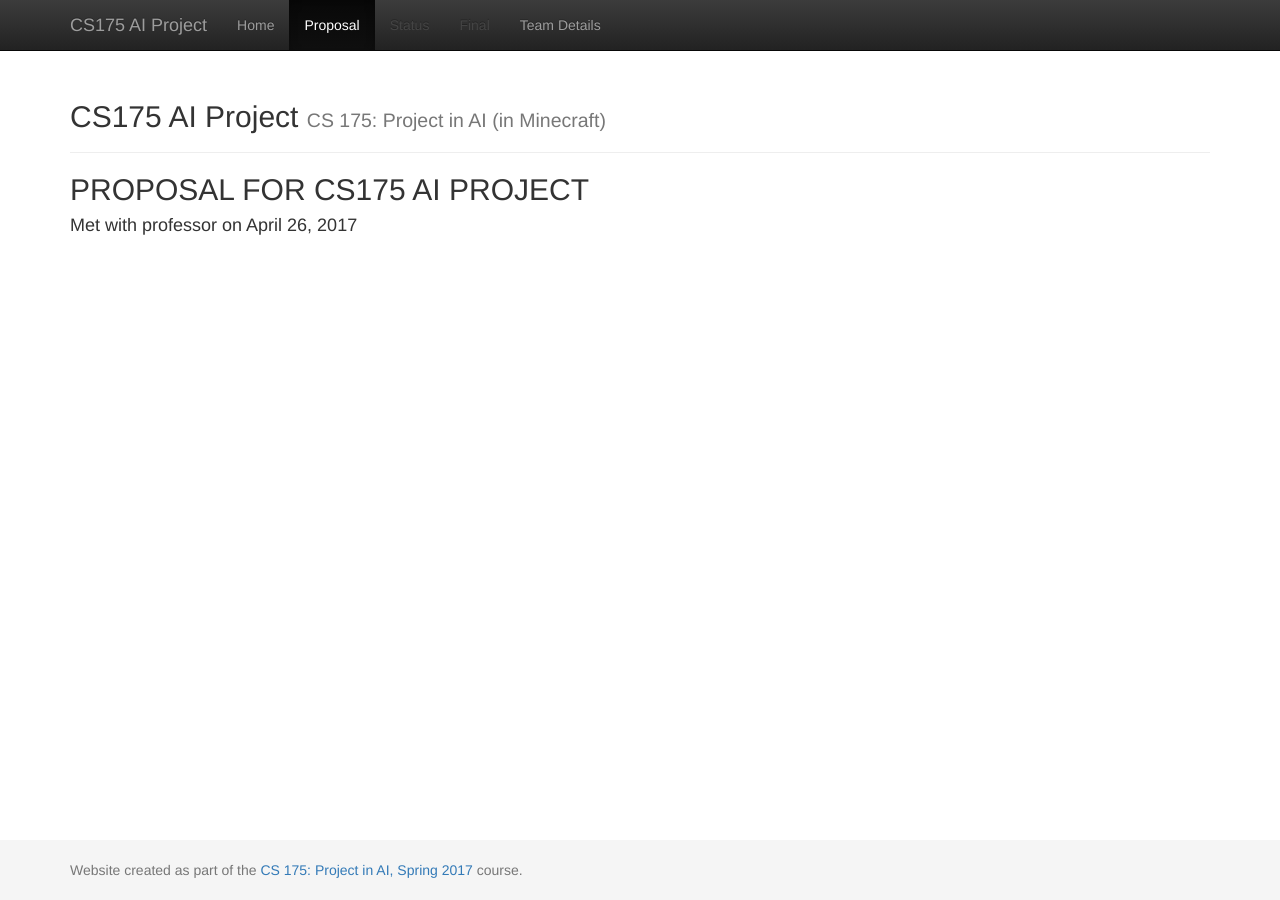
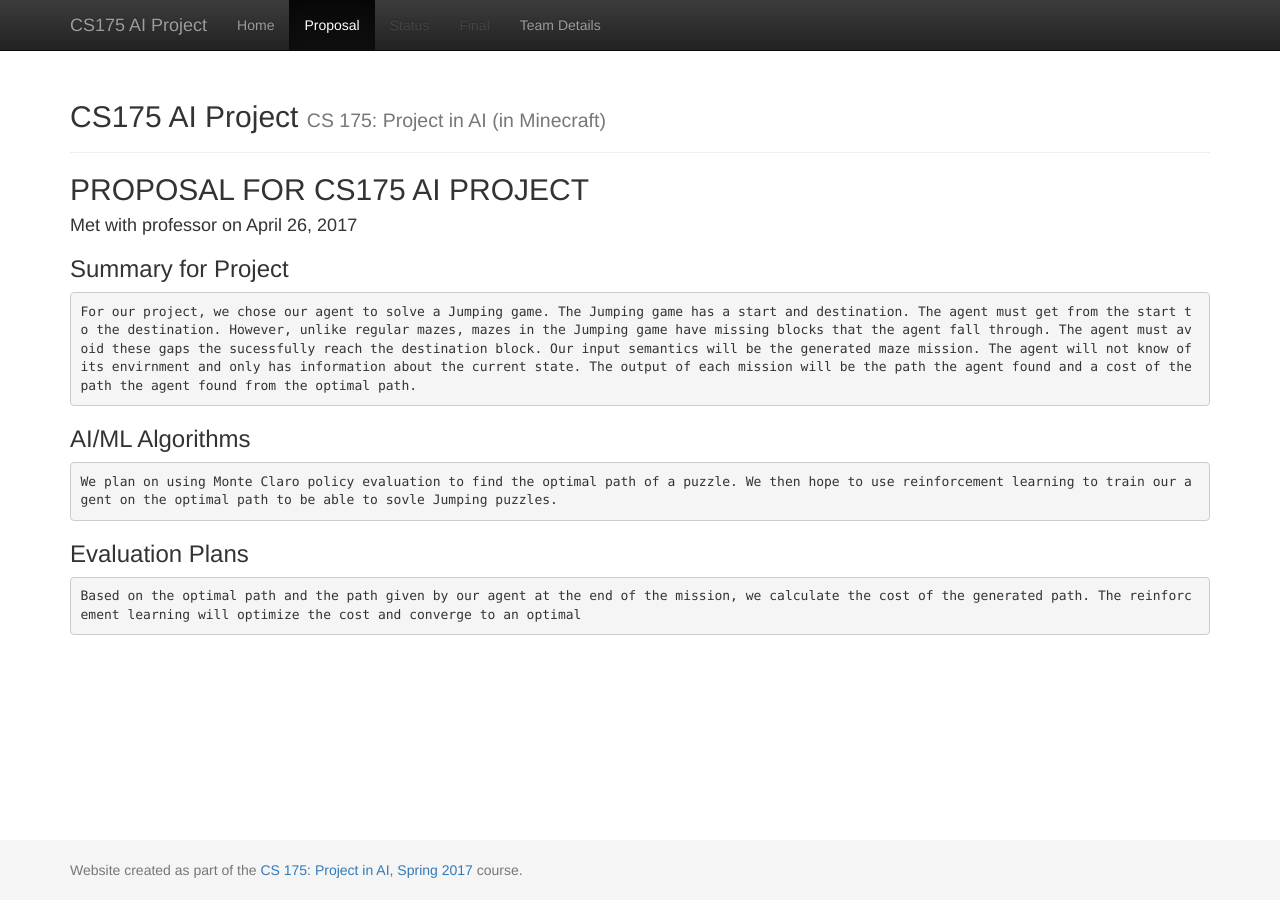
Before and after one commit to minhdna/JPS, a Jekyll site: the page built from docs/proposal.md, in a window 1280 px wide. Built offline with Jekyll 4.4.1, drawn with Linux system fonts in a browser that asks for light colours.

Commit message:
Update proposal.md

```diff
--- a/docs/proposal.md
+++ b/docs/proposal.md
@@ -5,3 +5,16 @@ title: Proposal
 
 ## PROPOSAL FOR CS175 AI PROJECT
 #### Met with professor on April 26, 2017
+
+
+### Summary for Project
+
+    For our project, we chose our agent to solve a Jumping game. The Jumping game has a start and destination. The agent must get from the start to the destination. However, unlike regular mazes, mazes in the Jumping game have missing blocks that the agent fall through. The agent must avoid these gaps the sucessfully reach the destination block. Our input semantics will be the generated maze mission. The agent will not know of its envirnment and only has information about the current state. The output of each mission will be the path the agent found and a cost of the path the agent found from the optimal path.
+
+### AI/ML Algorithms
+
+    We plan on using Monte Claro policy evaluation to find the optimal path of a puzzle. We then hope to use reinforcement learning to train our agent on the optimal path to be able to sovle Jumping puzzles.
+
+### Evaluation Plans
+
+    Based on the optimal path and the path given by our agent at the end of the mission, we calculate the cost of the generated path. The reinforcement learning will optimize the cost and converge to an optimal
```
